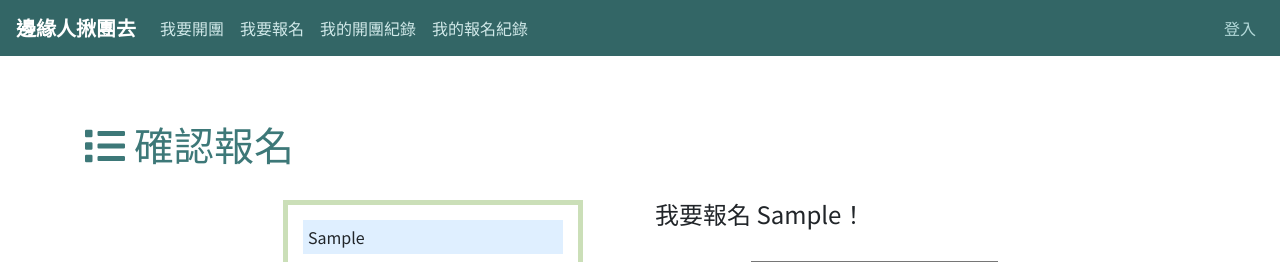
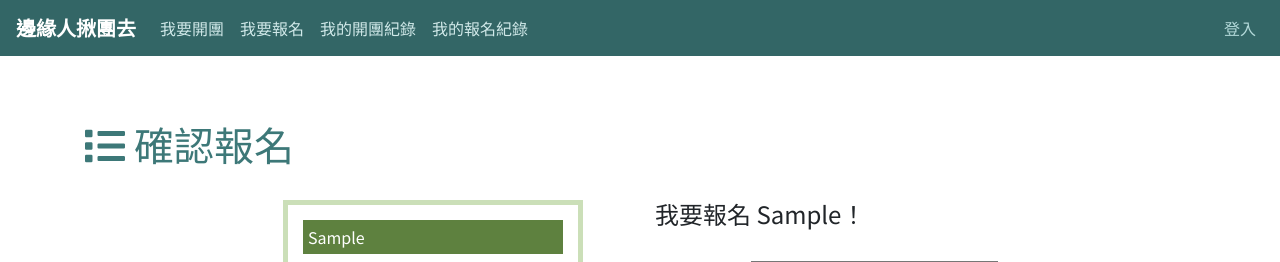
Before and after one commit to Viggochang/line-chatbot, a Flask app: template templates/r_summary.html in a window 1280 px wide. Shown: the top 262 px of the page. Run offline with Flask 2, Linux system fonts and the light colour scheme; the template is opened without the code that fills it: most values are stand-ins (such as "Sample title", 1, 10 or a date in 2020); a database or web service that is not in the repository returns one stand-in record (values such as "Sample title"); parts of the project's set-up code (start-up, migrations or seed data) failed here and were passed over; some libraries are stand-ins or nearby versions.

Commit message:
new color

```diff
--- a/templates/r_summary.html
+++ b/templates/r_summary.html
@@ -15,7 +15,7 @@
       <div class="col-4">
         <div class="box-rsummary">
 
-          <p style="background:#dfefff; padding:5px" >{{html_data[1]}}</p>
+          <p style="color: #FFFFFF; background: #5E813F; padding: 5px" >{{html_data[1]}}</p>
           <div class="img-group" style="background-image: url({{html_data[12]}})">
             <style>
             .img-group{
```
